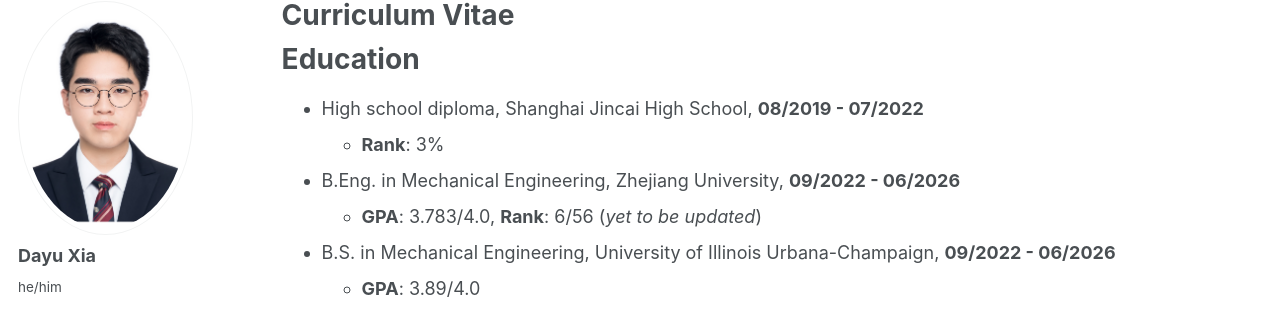
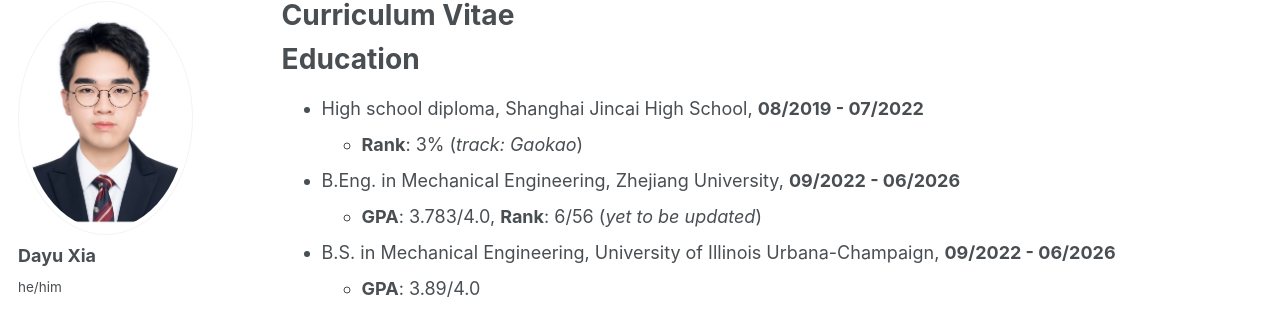
Before and after one commit to dyxia1241/dyxia1241.github.io, a Jekyll site: the page built from _pages/cv.md, in a window 1280 px wide and 900 px high. Shown: the part 105-414 px from the top of the window. Built offline with Jekyll 4.4.1, drawn with Linux system fonts in a browser that asks for light colours.

Commit message:
Update cv.md

```diff
--- a/_pages/cv.md
+++ b/_pages/cv.md
@@ -12,7 +12,7 @@ redirect_from:
 Education
 ======
 * High school diploma, Shanghai Jincai High School, **08/2019 - 07/2022**
-  * **Rank**: 3%
+  * **Rank**: 3% (*track: Gaokao*)
 * B.Eng. in Mechanical Engineering, Zhejiang University, **09/2022 - 06/2026**
   * **GPA**: 3.783/4.0, **Rank**: 6/56 (*yet to be updated*)
 * B.S. in Mechanical Engineering, University of Illinois Urbana-Champaign, **09/2022 - 06/2026**
```
